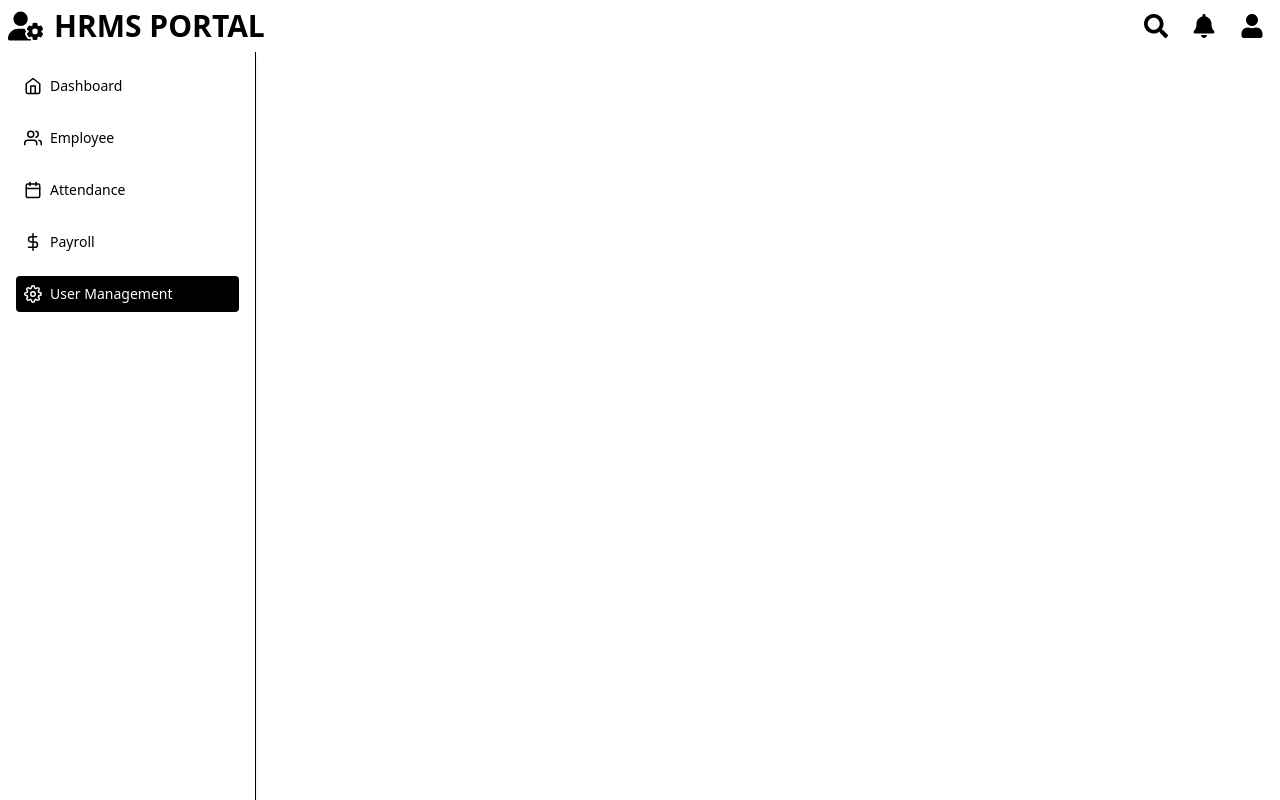
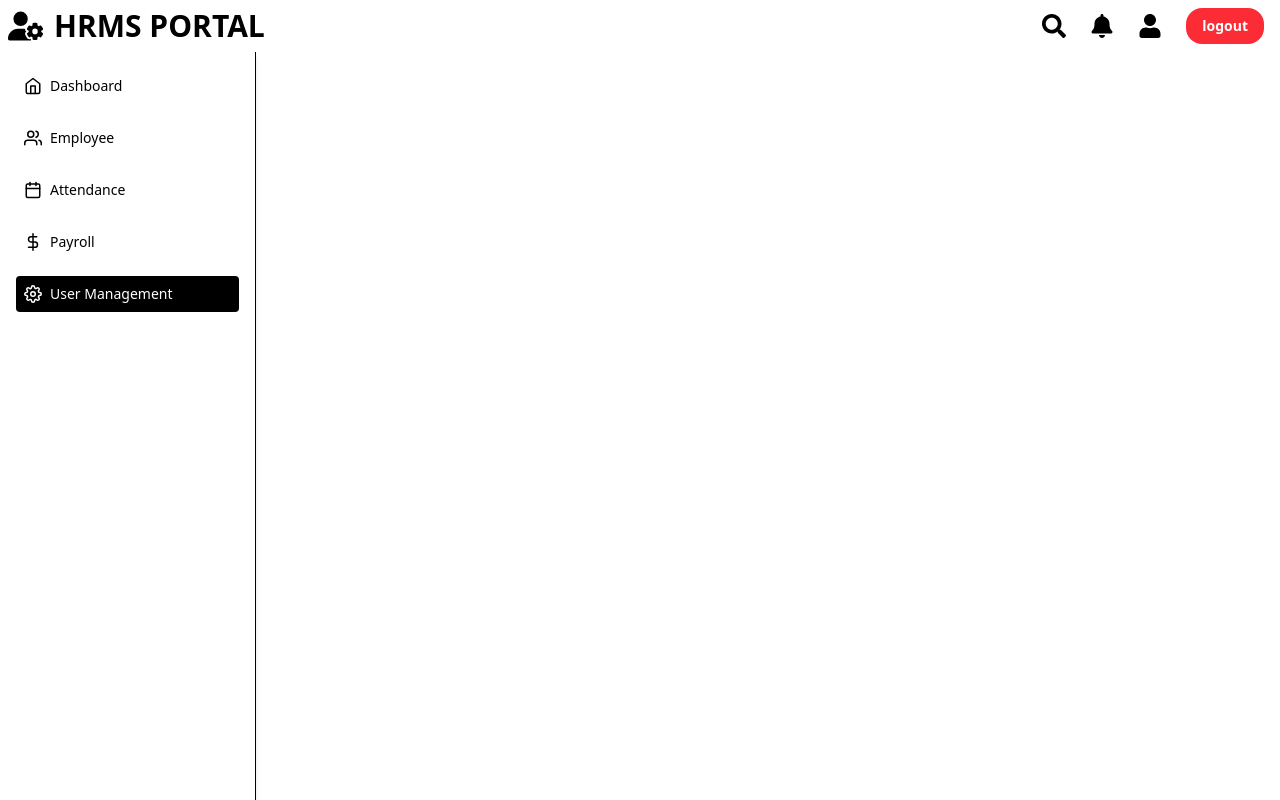
Before and after one commit to Geshhanglimbu/HRMS, a React (Vite) app in the folder hrmsextra/: page /home in a window 1280 px wide. Built offline with nearby package versions, Linux system fonts and the light colour scheme; sample sign-in values are in the browser's storage.

Commit message:
complete logout

```diff
--- a/hrmsextra/src/components/home/topbar.jsx
+++ b/hrmsextra/src/components/home/topbar.jsx
@@ -1,6 +1,7 @@
 
 import { FaUserGear } from "react-icons/fa6";
 import { FaSearch, FaBell, FaUser } from "react-icons/fa";
+import LogoutButton from "../utils/logout";
 export default function Topbar() {
 const basecss = "cursor-pointer text-2xl";
 return (
@@ -13,7 +14,9 @@ return (
         <FaSearch className={`${basecss}`} />
         <FaBell className={`${basecss}`} />
         <FaUser className={`${basecss}`} />
+        <LogoutButton />
         </div>
     </div>
+
 )
 }
--- a/hrmsextra/src/components/utils/logout.jsx
+++ b/hrmsextra/src/components/utils/logout.jsx
@@ -8,9 +8,11 @@ export default function LogoutButton() {
     };
     return(
         <button
+        type="button"
+
         onClick={handleLogout}
-        className="bg-red-500 hover:bg-red-700 text-white font-bold py-2 px-4 rounded">
-
+        className="bg-red-500 hover:bg-red-700 text-white text-sm font-bold py-2 px-4 rounded-2xl">
+            logout
         </button>
     )
 }
```
